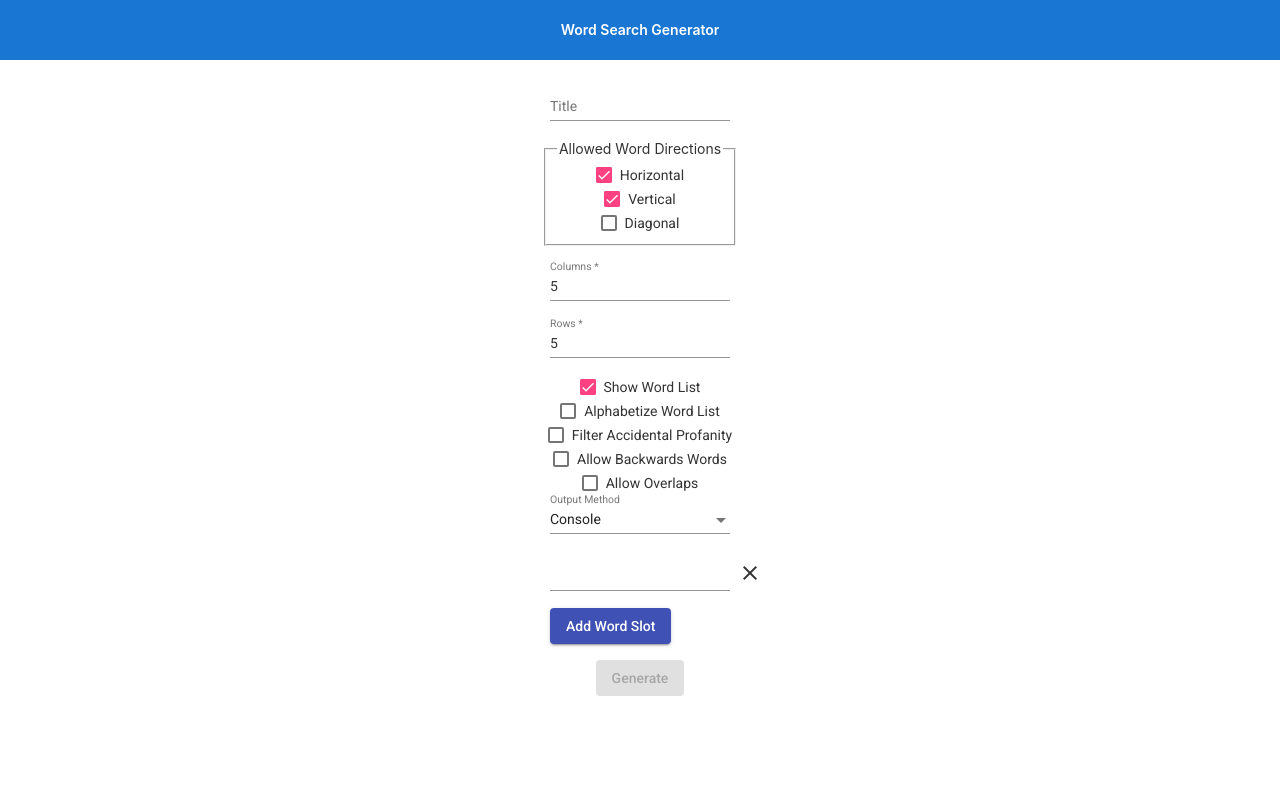
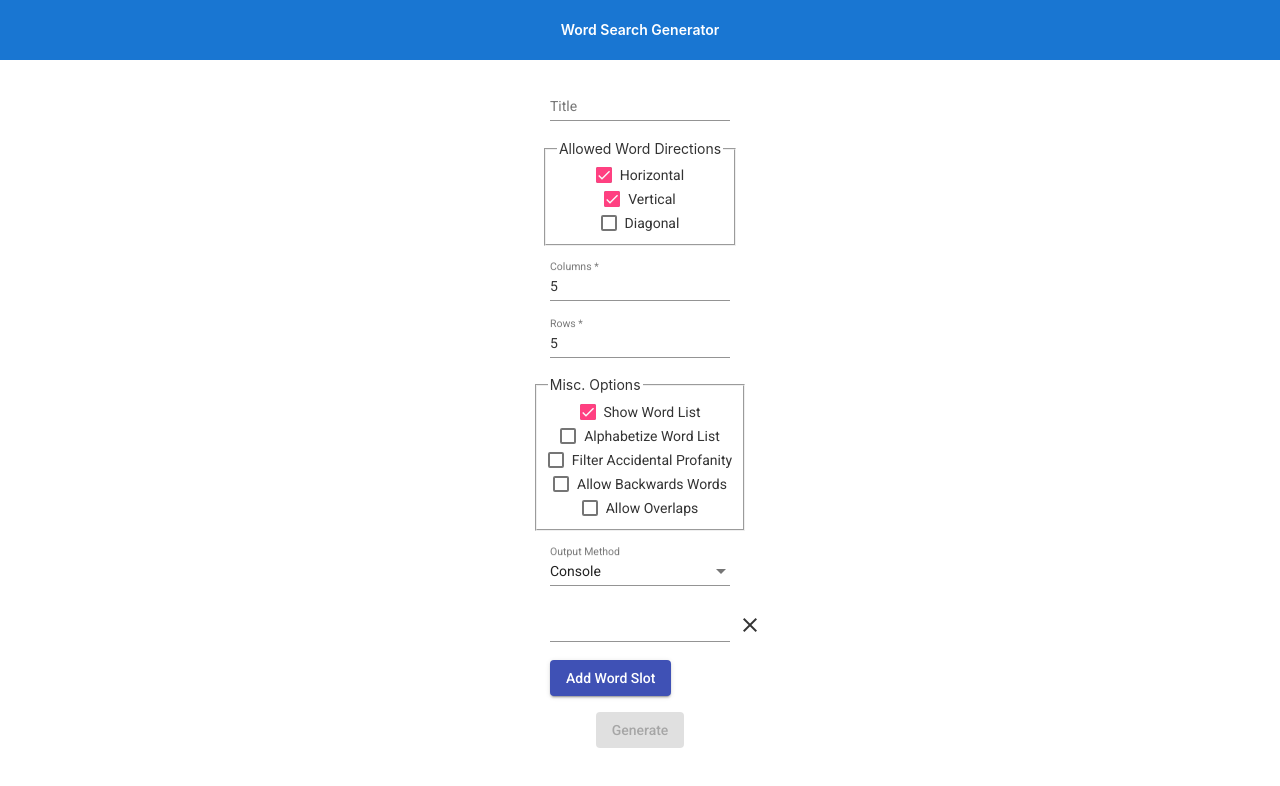
Before and after one commit to rrowe404/wordsearch, an Angular app: page / in a window 1280 px wide. Shown: the top 786 px of the page. Built offline with nearby package versions, Linux system fonts and the light colour scheme.

Commit message:
clean up form a little

```diff
--- a/src/UI/WordSearchGeneratorForm/WordSearchGeneratorFormComponent.html
+++ b/src/UI/WordSearchGeneratorForm/WordSearchGeneratorFormComponent.html
@@ -10,11 +10,14 @@
 <wordsearch-input label="Columns" name="columns" (changed)="setColumns($event)" type="number" min="5" max="30" [value]="generationOptions.width" required="true"></wordsearch-input>
 <wordsearch-input label="Rows" name="rows" (changed)="setRows($event)" type="number" min="5" max="30" [value]="generationOptions.height" required="true"></wordsearch-input>
 
-<wordsearch-checkbox label="Show Word List" name="wordList" (changed)="setShowWordList($event)" [value]="generationOptions.showWordList"></wordsearch-checkbox>
-<wordsearch-checkbox *ngIf="generationOptions.showWordList" label="Alphabetize Word List" name="alphabetize" (changed)="setAlphabetizeWordList($event)" [value]="generationOptions.alphabetizeWordList"></wordsearch-checkbox>
-<wordsearch-checkbox label="Filter Accidental Profanity" name="filterProfanity" (changed)="setFilterProfanity($event)" [value]="generationOptions.filterAccidentalProfanity"></wordsearch-checkbox>
-<wordsearch-checkbox label="Allow Backwards Words" name="allowBackwards" (changed)="setAllowBackwards($event)" [value]="generationOptions.allowBackwards"></wordsearch-checkbox>
-<wordsearch-checkbox label="Allow Overlaps" name="allowOverlaps" (changed)="setAllowOverlaps($event)" [value]="generationOptions.allowOverlaps"></wordsearch-checkbox>
+<fieldset>
+    <legend>Misc. Options</legend>
+    <wordsearch-checkbox label="Show Word List" name="wordList" (changed)="setShowWordList($event)" [value]="generationOptions.showWordList"></wordsearch-checkbox>
+    <wordsearch-checkbox *ngIf="generationOptions.showWordList" label="Alphabetize Word List" name="alphabetize" (changed)="setAlphabetizeWordList($event)" [value]="generationOptions.alphabetizeWordList"></wordsearch-checkbox>
+    <wordsearch-checkbox label="Filter Accidental Profanity" name="filterProfanity" (changed)="setFilterProfanity($event)" [value]="generationOptions.filterAccidentalProfanity"></wordsearch-checkbox>
+    <wordsearch-checkbox label="Allow Backwards Words" name="allowBackwards" (changed)="setAllowBackwards($event)" [value]="generationOptions.allowBackwards"></wordsearch-checkbox>
+    <wordsearch-checkbox label="Allow Overlaps" name="allowOverlaps" (changed)="setAllowOverlaps($event)" [value]="generationOptions.allowOverlaps"></wordsearch-checkbox>
+</fieldset>
 
 <wordsearch-dropdown *ngIf="selectedOutputOption" label="Output Method" [options]="outputOptions" [selected]="selectedOutputOption" (changed)="setOutputOption($event)"></wordsearch-dropdown>
 
```
